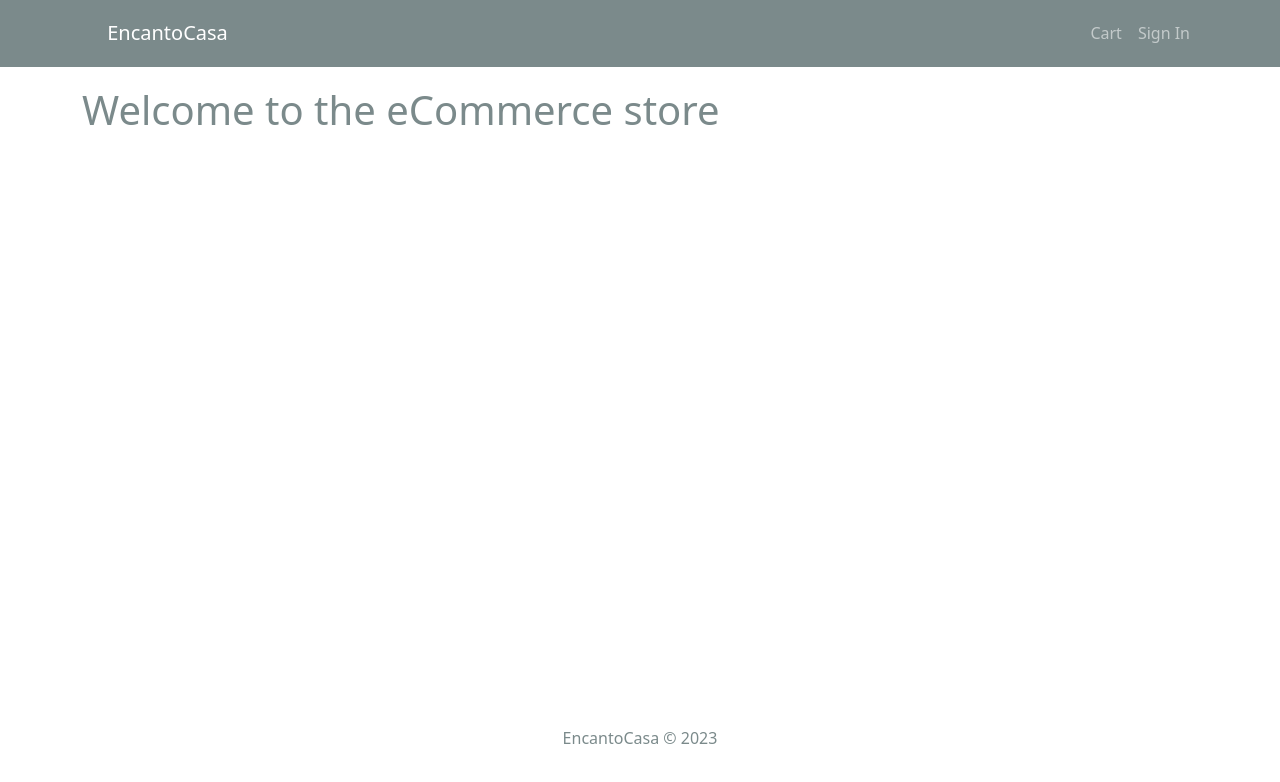
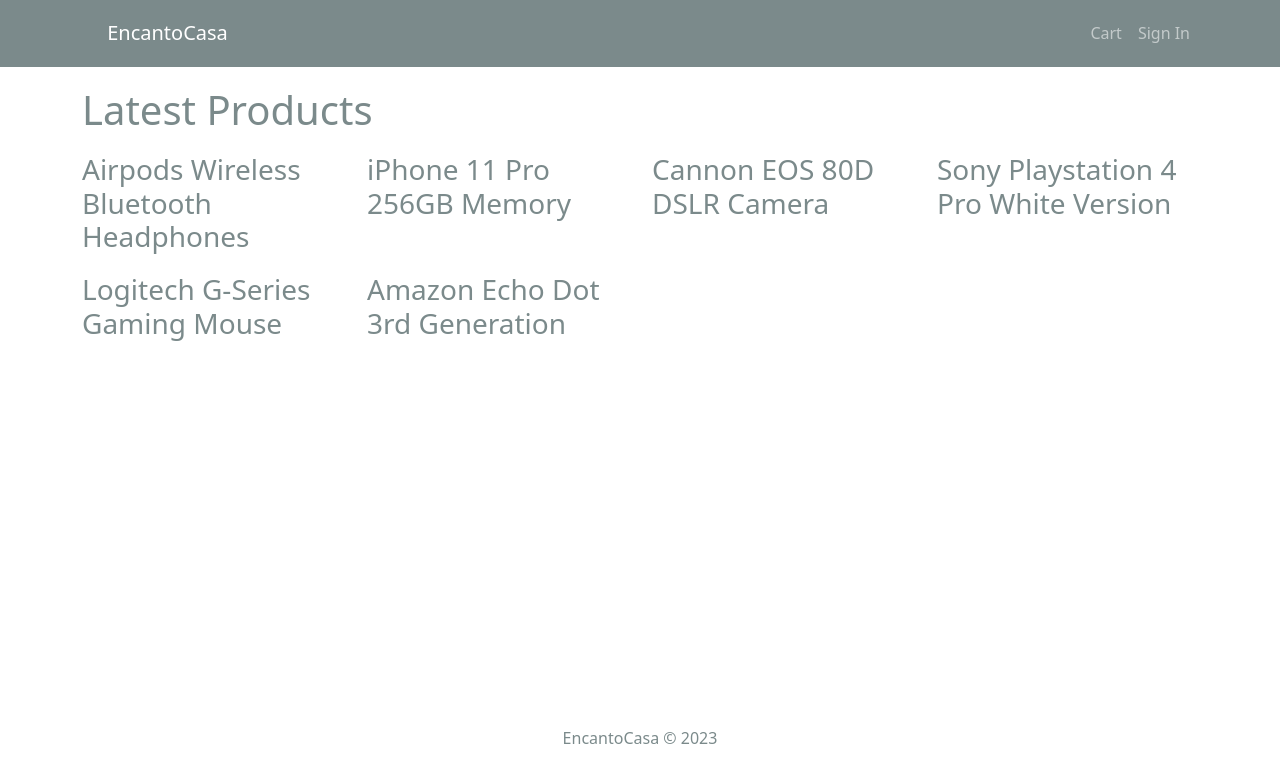
Before and after one commit to ElJefe111944/ecommerce-store, a React (Create React App) app in the folder frontend/: page / in a window 1280 px wide. Shown: the top 782 px of the page. Built offline with nearby package versions, Linux system fonts and the light colour scheme; some icons are missing.

Commit message:
Homescreen created

```diff
--- a/frontend/src/App.js
+++ b/frontend/src/App.js
@@ -1,6 +1,7 @@
 import { Container } from 'react-bootstrap';
 import Header from "./components/Header";
 import Footer from './components/Footer';
+import HomeScreen from './screens/HomeScreen';
 
 const App = () => {
   return (
@@ -8,7 +9,7 @@ const App = () => {
       <Header />
       <main className='py-3'>
         <Container>
-          <h1>Welcome to the eCommerce store</h1>
+          <HomeScreen />
         </Container>
       </main>
       <Footer />
--- /dev/null
+++ b/frontend/src/screens/HomeScreen.jsx
@@ -0,0 +1,21 @@
+import { Row, Col } from "react-bootstrap";
+import products from "../products";
+
+const HomeScreen = () => {
+
+
+  return (
+    <>
+    <h1>Latest Products</h1>
+    <Row>
+        {products.map((product) => (
+            <Col sm={12} md={6} lg={4} xl={3}>
+                <h3>{product.name}</h3>
+            </Col>
+        ))}
+    </Row>
+    </>
+  )
+}
+
+export default HomeScreen
```
Also changed, not shown: 1 other file (tests, documents, lock files or other folders).
